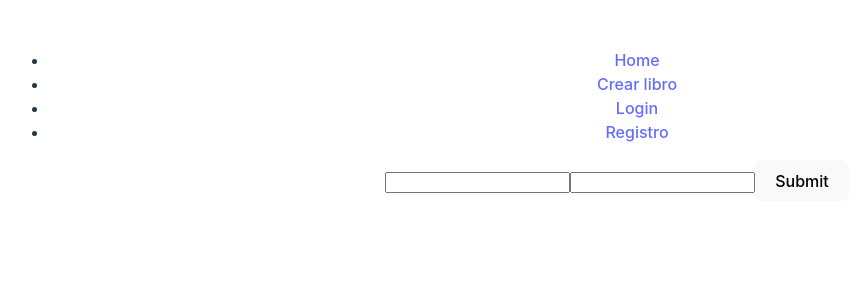
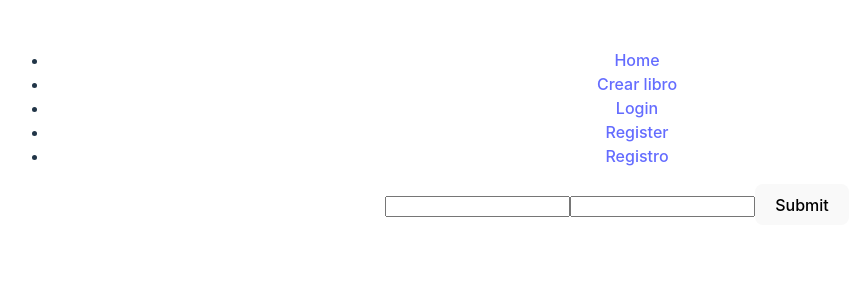
Before and after one commit to escuelita-crombie/book-shoop-and-wordle, a React (Vite) app: page /login in a window 1280 px wide. Shown: the top 300 px of the page, without its empty margins (23-883 px from the left). Built offline with nearby package versions, Linux system fonts and the light colour scheme.

Commit message:
add a item into navbar, redirect to register

```diff
--- a/src/Components/Navbar.tsx
+++ b/src/Components/Navbar.tsx
@@ -15,6 +15,9 @@ const Navbar: React.FC<{ email: string }> = ({ email }) => {
           <NavLink to={"/login"}>Login</NavLink>
         </li>
         <li>
+          <NavLink to={"/register"}>Register</NavLink>
+        </li>
+        <li>
           <NavLink to={"/register"}>Registro</NavLink>
         </li>
       </ul>
```
